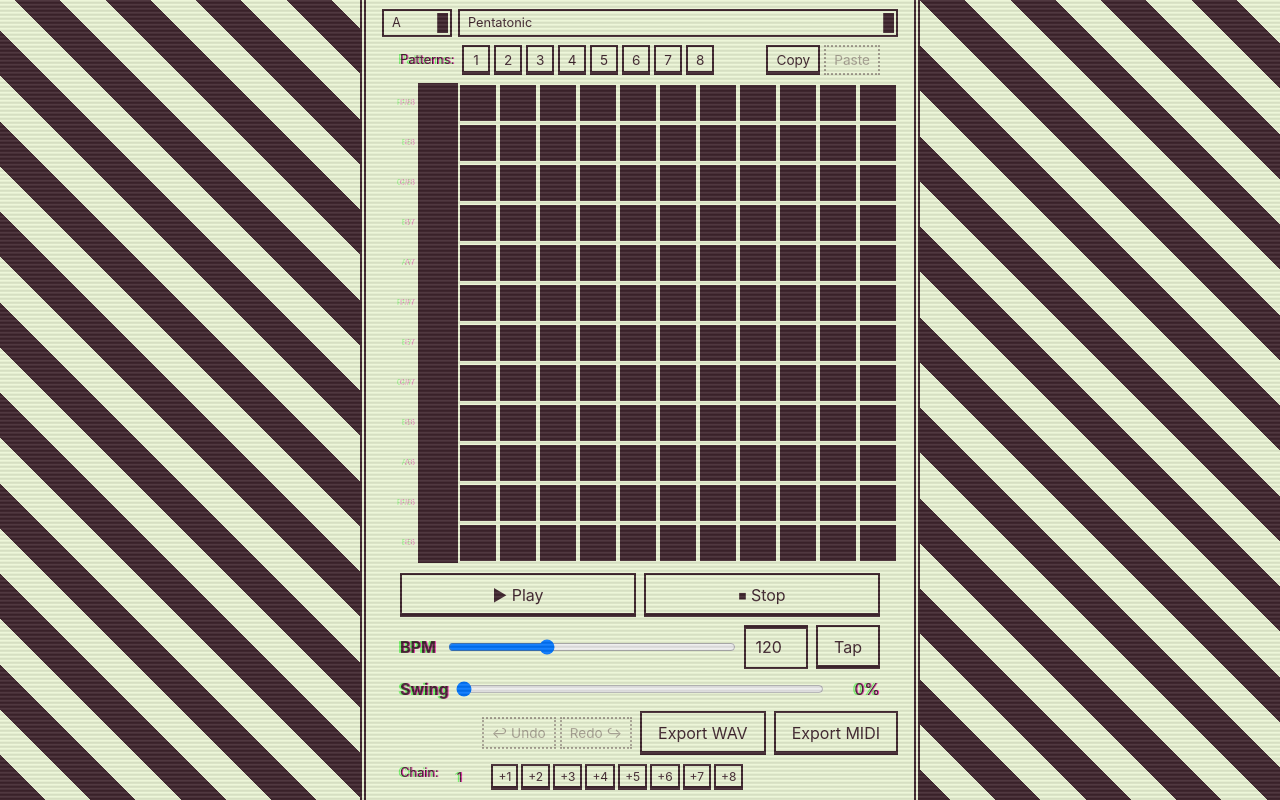
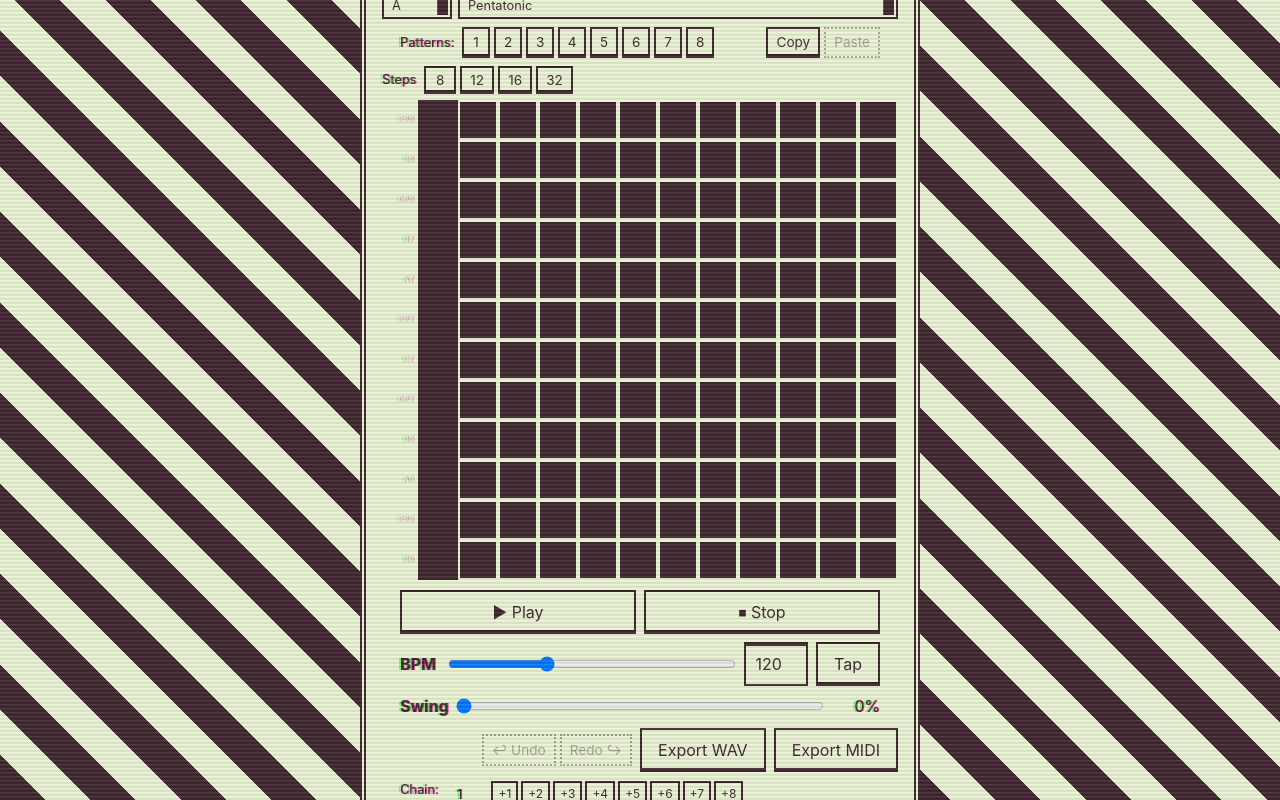
Before and after one commit to ohjann/tonejs-sequencer, a React (Vite) app: page / in a window 1280 px wide. Built offline with nearby package versions, Linux system fonts and the light colour scheme.

Commit message:
story SO-018: Grid enhancements (step count, velocity, labels)

```diff
--- a/src/audio/engine.ts
+++ b/src/audio/engine.ts
@@ -56,10 +56,12 @@ class AudioEngine {
         this.onStep?.(step);
 
         for (let row = 0; row < matrix.length; row++) {
-          if (matrix[row][step] === 1 && this.isTrackAudible(row)) {
+          const velocity = matrix[row][step];
+          if (velocity > 0 && this.isTrackAudible(row)) {
             const note = this.scaleNotesRef.current[row];
             if (note) {
-              this.bundles[row].synth.triggerAttackRelease(note, '8n', time);
+              const vel = velocity / 3;
+              this.bundles[row].synth.triggerAttackRelease(note, '8n', time, vel);
             }
           }
         }
--- a/src/audio/exportMidi.ts
+++ b/src/audio/exportMidi.ts
@@ -1,7 +1,8 @@
 import MidiWriter from 'midi-writer-js';
-import { PENTATONIC_SCALE } from './scales';
+import { generateScaleNotes } from './scales';
 
-export function exportPatternAsMidi(matrix: number[][], bpm: number): void {
+export function exportPatternAsMidi(matrix: number[][], bpm: number, scaleNotes?: string[]): void {
+  const notes = scaleNotes ?? generateScaleNotes('pentatonic', 'A', matrix.length);
   const cols = matrix[0]?.length ?? 0;
   if (cols === 0) return;
 
@@ -12,21 +13,22 @@ export function exportPatternAsMidi(matrix: number[][], bpm: number): void {
   const ticksPerStep = 64;
 
   for (let step = 0; step < cols; step++) {
-    const pitches: string[] = [];
     for (let row = 0; row < matrix.length; row++) {
-      if (matrix[row][step] === 1) {
-        const note = PENTATONIC_SCALE[row];
-        if (note) pitches.push(note);
+      const velocity = matrix[row][step];
+      if (velocity > 0) {
+        const note = notes[row];
+        if (note) {
+          const midiVel = Math.round((velocity / 3) * 127);
+          track.addEvent(
+            new MidiWriter.NoteEvent({
+              pitch: [note],
+              duration: '8',
+              tick: step * ticksPerStep,
+              velocity: midiVel,
+            })
+          );
+        }
       }
-    }
-    if (pitches.length > 0) {
-      track.addEvent(
-        new MidiWriter.NoteEvent({
-          pitch: pitches,
-          duration: '8',
-          tick: step * ticksPerStep,
-        })
-      );
     }
   }
 
--- a/src/components/Grid.tsx
+++ b/src/components/Grid.tsx
@@ -2,14 +2,17 @@ import React from 'react';
 import Cell from './Cell';
 import { useSequencer } from '../contexts/SequencerContext';
 import { useTransport } from '../contexts/TransportContext';
+import StepCountSelector from './StepCountSelector';
 import '../styles/App.css';
 
 const Grid = () => {
-  const { matrix, toggleCell, scaleNotes } = useSequencer();
+  const { matrix, toggleCell, cycleVelocity, scaleNotes, stepCount } = useSequencer();
   const { activeStep } = useTransport();
 
   return (
-    <div className='grid'>
+    <div className="grid-container">
+      <StepCountSelector />
+      <div className='grid' data-steps={stepCount}>
         {matrix.map((row, rowIndex) => (
           <div key={rowIndex} className='row'>
             <span className='row-label'>{scaleNotes[rowIndex] ?? ''}</span>
@@ -19,13 +22,15 @@ const Grid = () => {
                 row={rowIndex}
                 col={colIndex}
                 active={colIndex === activeStep}
-              toggled={Boolean(cell)}
+                velocity={cell}
                 onToggle={toggleCell}
+                onCycleVelocity={cycleVelocity}
               />
             ))}
           </div>
         ))}
       </div>
+    </div>
   );
 };
 
--- /dev/null
+++ b/src/components/StepCountSelector.tsx
@@ -0,0 +1,25 @@
+import React from 'react';
+import { useSequencer, STEP_COUNT_OPTIONS, StepCount } from '../contexts/SequencerContext';
+
+const StepCountSelector = () => {
+  const { stepCount, setStepCount } = useSequencer();
+
+  return (
+    <div className="step-count-selector">
+      <span className="step-count-label">Steps</span>
+      <div className="step-count-buttons">
+        {STEP_COUNT_OPTIONS.map((count) => (
+          <button
+            key={count}
+            className={`bit-button step-count-btn${count === stepCount ? ' active' : ''}`}
+            onClick={() => setStepCount(count as StepCount)}
+          >
+            {count}
+          </button>
+        ))}
+      </div>
+    </div>
+  );
+};
+
+export default StepCountSelector;
--- a/src/contexts/SequencerContext.tsx
+++ b/src/contexts/SequencerContext.tsx
@@ -6,13 +6,17 @@ export interface ICoordinates {
   col: number;
 }
 
+export type StepCount = 8 | 12 | 16 | 32;
+export const STEP_COUNT_OPTIONS: StepCount[] = [8, 12, 16, 32];
+export const MAX_VELOCITY = 3;
+
 const ROWS = 12;
-const COLS = 12;
+const DEFAULT_COLS = 12;
 const NUM_PATTERNS = 8;
 const MAX_HISTORY = 50;
 
-function emptyGrid(): number[][] {
-  return Array.from(Array(ROWS), () => Array(COLS).fill(0));
+function emptyGrid(cols: number = DEFAULT_COLS): number[][] {
+  return Array.from(Array(ROWS), () => Array(cols).fill(0));
 }
 
 interface SequencerState {
@@ -24,10 +28,12 @@ interface SequencerState {
   future: number[][][];
   scaleName: ScaleName;
   rootNote: RootNote;
+  stepCount: StepCount;
 }
 
 type SequencerAction =
   | { type: 'TOGGLE_CELL'; payload: ICoordinates }
+  | { type: 'CYCLE_VELOCITY'; payload: ICoordinates }
   | { type: 'CLEAR_GRID' }
   | { type: 'UNDO' }
   | { type: 'REDO' }
@@ -36,10 +42,11 @@ type SequencerAction =
   | { type: 'SWITCH_PATTERN'; payload: number }
   | { type: 'COPY_PATTERN' }
   | { type: 'PASTE_PATTERN' }
-  | { type: 'SET_PATTERN_CHAIN'; payload: number[] };
+  | { type: 'SET_PATTERN_CHAIN'; payload: number[] }
+  | { type: 'SET_STEP_COUNT'; payload: StepCount };
 
 const initialState: SequencerState = {
-  patterns: Array.from({ length: NUM_PATTERNS }, emptyGrid),
+  patterns: Array.from({ length: NUM_PATTERNS }, () => emptyGrid(DEFAULT_COLS)),
   activePattern: 0,
   patternChain: [0],
   clipboard: null,
@@ -47,6 +54,7 @@ const initialState: SequencerState = {
   future: [],
   scaleName: 'pentatonic',
   rootNote: 'A',
+  stepCount: DEFAULT_COLS as StepCount,
 };
 
 function sequencerReducer(state: SequencerState, action: SequencerAction): SequencerState {
@@ -56,7 +64,21 @@ function sequencerReducer(state: SequencerState, action: SequencerAction): Seque
     case 'TOGGLE_CELL': {
       const { row, col } = action.payload;
       const newMatrix = currentMatrix.map((r, ri) =>
-        ri === row ? r.map((c, ci) => (ci === col ? 1 - c : c)) : r
+        ri === row ? r.map((c, ci) => (ci === col ? (c > 0 ? 0 : 1) : c)) : r
+      );
+      const newPatterns = state.patterns.map((p, i) =>
+        i === state.activePattern ? newMatrix : p
+      );
+      const newPast = [...state.past, currentMatrix].slice(-MAX_HISTORY);
+      return { ...state, patterns: newPatterns, past: newPast, future: [] };
+    }
+    case 'CYCLE_VELOCITY': {
+      const { row, col } = action.payload;
+      const current = currentMatrix[row]?.[col] ?? 0;
+      if (current === 0) return state;
+      const next = (current % MAX_VELOCITY) + 1;
+      const newMatrix = currentMatrix.map((r, ri) =>
+        ri === row ? r.map((c, ci) => (ci === col ? next : c)) : r
       );
       const newPatterns = state.patterns.map((p, i) =>
         i === state.activePattern ? newMatrix : p
@@ -111,6 +133,19 @@ function sequencerReducer(state: SequencerState, action: SequencerAction): Seque
     case 'SET_PATTERN_CHAIN': {
       return { ...state, patternChain: action.payload };
     }
+    case 'SET_STEP_COUNT': {
+      const newStepCount = action.payload;
+      const newPatterns = state.patterns.map(pattern =>
+        pattern.map(row => {
+          if (row.length === newStepCount) return row;
+          if (row.length < newStepCount) {
+            return [...row, ...Array(newStepCount - row.length).fill(0)];
+          }
+          return row.slice(0, newStepCount);
+        })
+      );
+      return { ...state, patterns: newPatterns, stepCount: newStepCount, past: [], future: [] };
+    }
     case 'SET_SCALE':
       return { ...state, scaleName: action.payload };
     case 'SET_ROOT_NOTE':
@@ -123,6 +158,7 @@ function sequencerReducer(state: SequencerState, action: SequencerAction): Seque
 interface SequencerContextValue {
   matrix: number[][];
   toggleCell: (coords: ICoordinates) => void;
+  cycleVelocity: (coords: ICoordinates) => void;
   clearGrid: () => void;
   undo: () => void;
   redo: () => void;
@@ -142,6 +178,8 @@ interface SequencerContextValue {
   pastePattern: () => void;
   setPatternChain: (chain: number[]) => void;
   numPatterns: number;
+  stepCount: StepCount;
+  setStepCount: (count: StepCount) => void;
 }
 
 const SequencerContext = createContext<SequencerContextValue | null>(null);
@@ -150,6 +188,7 @@ export function SequencerProvider({ children }: { children: React.ReactNode }) {
   const [state, dispatch] = useReducer(sequencerReducer, initialState);
 
   const toggleCell = useCallback((coords: ICoordinates) => dispatch({ type: 'TOGGLE_CELL', payload: coords }), []);
+  const cycleVelocity = useCallback((coords: ICoordinates) => dispatch({ type: 'CYCLE_VELOCITY', payload: coords }), []);
   const clearGrid = useCallback(() => dispatch({ type: 'CLEAR_GRID' }), []);
   const undo = useCallback(() => dispatch({ type: 'UNDO' }), []);
   const redo = useCallback(() => dispatch({ type: 'REDO' }), []);
@@ -159,6 +198,7 @@ export function SequencerProvider({ children }: { children: React.ReactNode }) {
   const copyPattern = useCallback(() => dispatch({ type: 'COPY_PATTERN' }), []);
   const pastePattern = useCallback(() => dispatch({ type: 'PASTE_PATTERN' }), []);
   const setPatternChain = useCallback((chain: number[]) => dispatch({ type: 'SET_PATTERN_CHAIN', payload: chain }), []);
+  const setStepCount = useCallback((count: StepCount) => dispatch({ type: 'SET_STEP_COUNT', payload: count }), []);
 
   const scaleNotes = useMemo(
     () => generateScaleNotes(state.scaleName, state.rootNote, state.patterns[state.activePattern].length),
@@ -183,6 +223,7 @@ export function SequencerProvider({ children }: { children: React.ReactNode }) {
     <SequencerContext.Provider value={{
       matrix: state.patterns[state.activePattern],
       toggleCell,
+      cycleVelocity,
       clearGrid,
       undo,
       redo,
@@ -202,6 +243,8 @@ export function SequencerProvider({ children }: { children: React.ReactNode }) {
       pastePattern,
       setPatternChain,
       numPatterns: NUM_PATTERNS,
+      stepCount: state.stepCount,
+      setStepCount,
     }}>
       {children}
     </SequencerContext.Provider>
--- a/src/styles/App.css
+++ b/src/styles/App.css
@@ -32,11 +32,21 @@ body {
   overflow: hidden;
   white-space: nowrap;
 }
+.grid-container {
+  margin-left: auto;
+  margin-right: auto;
+}
 .grid {
-  width: 516px;
   margin-left: auto;
   margin-right: auto;
   display: block;
+}
+.grid[data-steps="8"] { width: 356px; }
+.grid[data-steps="12"] { width: 516px; }
+.grid[data-steps="16"] { width: 676px; }
+.grid[data-steps="32"] { width: 676px; }
+.grid[data-steps="32"] .square {
+  width: 20px;
 }
 .scale-selector {
   display: flex;
@@ -77,7 +87,25 @@ body {
 .square:hover, .square.active {
   border-color: var(--bit-color0);
 }
-.square.toggled {
+.square.toggled.vel-1 {
+  background: repeating-linear-gradient(
+    45deg,
+    var(--bit-color1) 0px,
+    var(--bit-color1) 2px,
+    var(--bit-color0) 2px,
+    var(--bit-color0) 6px
+  );
+}
+.square.toggled.vel-2 {
+  background: repeating-linear-gradient(
+    45deg,
+    var(--bit-color1) 0px,
+    var(--bit-color1) 3px,
+    var(--bit-color0) 3px,
+    var(--bit-color0) 5px
+  );
+}
+.square.toggled.vel-3 {
   background-color: var(--bit-color1);
 }
 
@@ -280,6 +308,33 @@ body {
   }
 }
 
+/* Step Count Selector */
+.step-count-selector {
+  display: flex;
+  align-items: center;
+  gap: 8px;
+  margin: 0 auto 6px auto;
+  max-width: 676px;
+}
+.step-count-label {
+  font-size: 0.8em;
+  flex: 0 0 auto;
+}
+.step-count-buttons {
+  display: flex;
+  gap: 4px;
+}
+.step-count-btn {
+  padding: 2px 8px;
+  font-size: 0.85em;
+  cursor: pointer;
+  min-width: 32px;
+}
+.step-count-btn.active {
+  background-color: var(--bit-color1);
+  color: var(--bit-color0);
+}
+
 /* TransportBar */
 .transport-bar {
   width: 480px;
```
Also changed, not shown: src/components/Cell.tsx (+16 -4 lines). Lines whose indentation alone changed are shown as unchanged.
